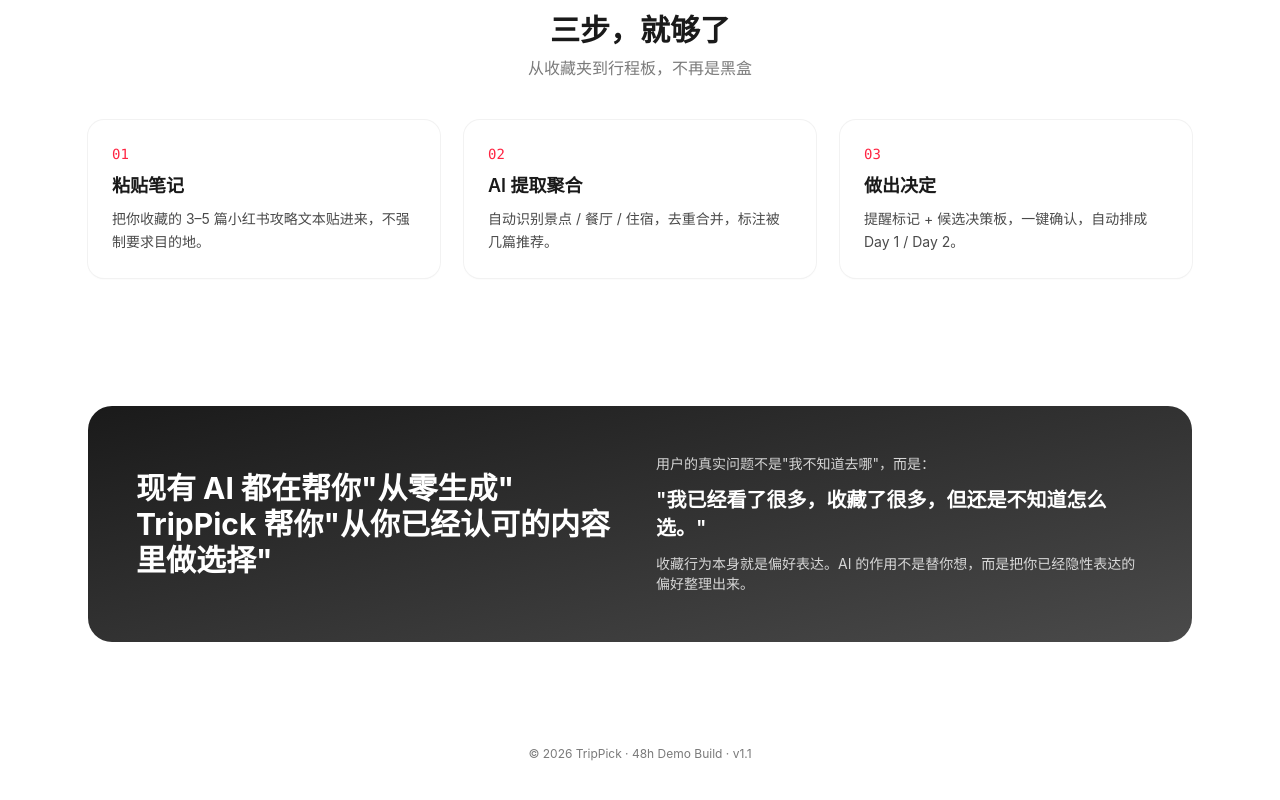
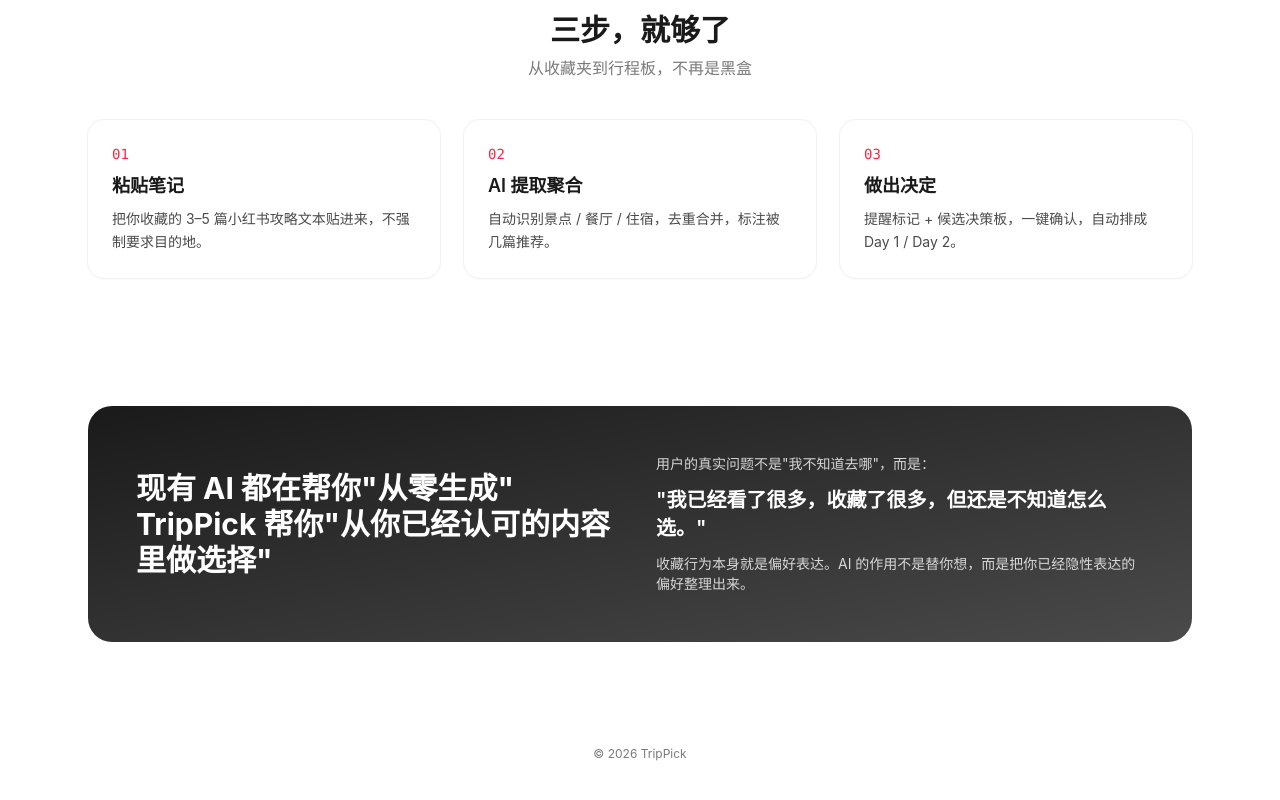
Before and after one commit to zjgttz/trippick, a Next.js app: page / in a window 1280 px wide. Shown: the part 676-1476 px from the top of the page. Built offline with nearby package versions, Linux system fonts and the light colour scheme.

Commit message:
tweak: 删除页脚 48h Demo Build 标识

```diff
--- a/app/page.tsx
+++ b/app/page.tsx
@@ -170,7 +170,7 @@
       </section>
 
       <footer className="mx-auto max-w-6xl px-6 py-10 text-center text-xs text-ink-500">
-        © 2026 TripPick · 48h Demo Build · v1.1
+        © 2026 TripPick
       </footer>
     </main>
   );
```
